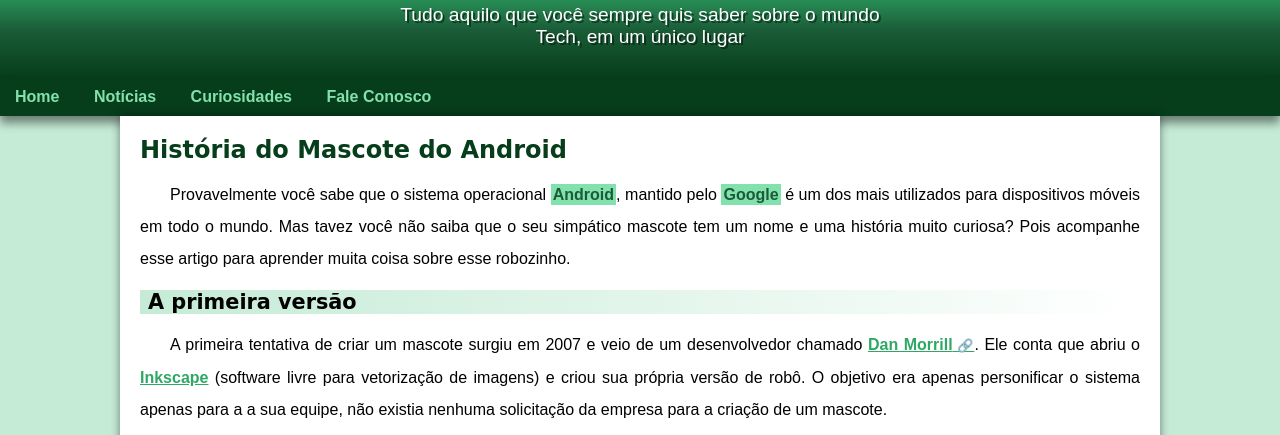
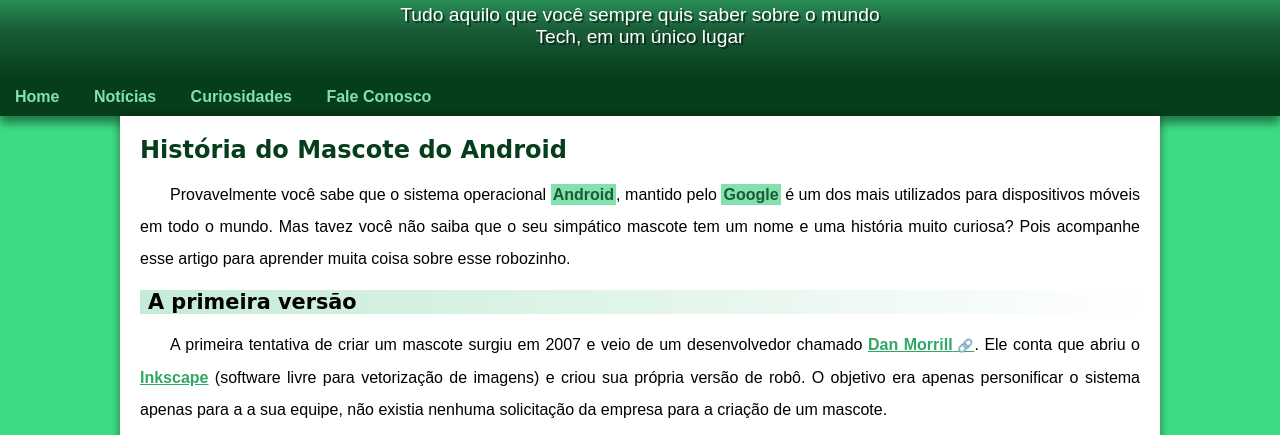
Before and after one commit to vagbrotas80/html-css, a plain HTML site: page exercicios/desafio010/android.html in a window 1280 px wide. Shown: the part 112-547 px from the top of the page. Drawn offline with Linux system fonts and the light colour scheme; a web font is replaced by a local one.

Commit message:
cor fundo

```diff
--- a/exercicios/desafio010/estilo/style.css
+++ b/exercicios/desafio010/estilo/style.css
@@ -37,7 +37,7 @@
 
 
 body {
-    background-color: var(--cor0);
+    background-color: var(--cor2);
     font-family: var(--fonte-padrao);
 }
 a.externo::after {
```
